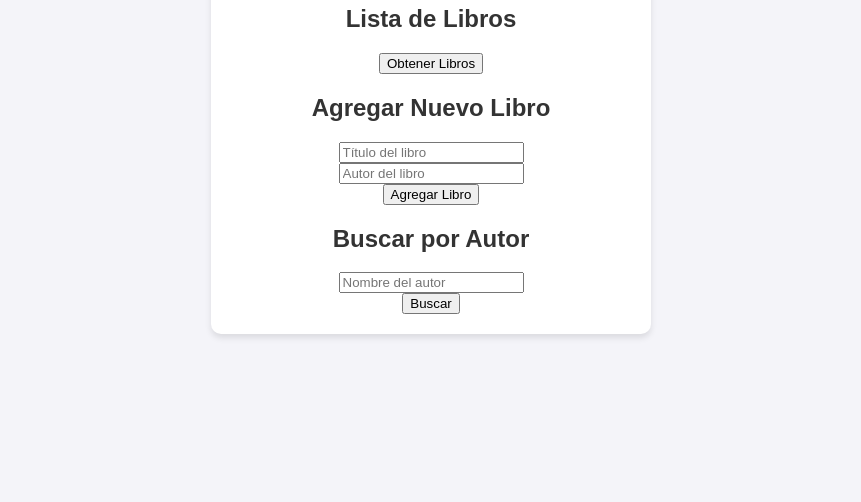
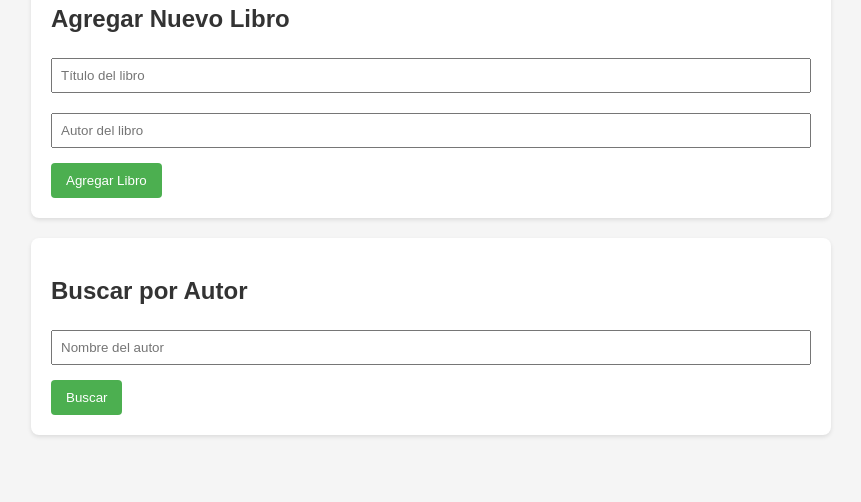
Before and after one commit to HilaryQuinaluisa/PRACTICA, a website built with Vite: page frontend/index.html in a window 1280 px wide. Shown: the part 298-800 px from the top of the page, without its empty margins (209-1070 px from the left). Built offline with nearby package versions, Linux system fonts and the light colour scheme.

Commit message:
Update style.css

```diff
--- a/frontend/src/style.css
+++ b/frontend/src/style.css
@@ -1,54 +1,70 @@
 body {
   font-family: Arial, sans-serif;
-        margin: 0;
-        padding: 0;
-        background-color: #f4f4f9;
-        color: #333;
-        display: flex;
-        justify-content: center;
-        align-items: center;
-        height: 100vh;
+  max-width: 800px;
+  margin: 0 auto;
+  padding: 20px;
+  background-color: #f5f5f5;
 }
 
-      #app {
-        text-align: center;
-        background: #fff;
-        padding: 20px;
-        border-radius: 10px;
-        box-shadow: 0 4px 6px rgba(0, 0, 0, 0.1);
-        max-width: 400px;
-        width: 100%;
+h1, h2 {
+  color: #333;
 }
 
-      h1 {
-        color: #4CAF50;
+.section {
+  background-color: white;
+  padding: 20px;
   margin-bottom: 20px;
+  border-radius: 8px;
+  box-shadow: 0 2px 4px rgba(0,0,0,0.1);
 }
 
-      .card {
-        background: #f9f9f9;
-        padding: 15px;
-        border-radius: 8px;
-        margin-bottom: 20px;
-        box-shadow: 0 2px 4px rgba(0, 0, 0, 0.1);
+.form-group {
+  margin-bottom: 15px;
 }
 
-      #message {
-        font-weight: bold;
-        color: #555;
+input {
+  width: 100%;
+  padding: 8px;
+  margin-top: 5px;
+  box-sizing: border-box;
 }
 
-      #pingButton {
+button {
   background-color: #4CAF50;
   color: white;
+  padding: 10px 15px;
   border: none;
-        padding: 10px 20px;
-        border-radius: 5px;
+  border-radius: 4px;
   cursor: pointer;
-        font-size: 16px;
-        transition: background-color 0.3s ease;
+  margin-right: 10px;
 }
 
-      #pingButton:hover {
+button:hover {
   background-color: #45a049;
 }
+
+.book-card {
+  border: 1px solid #ddd;
+  padding: 15px;
+  margin: 10px 0;
+  border-radius: 4px;
+}
+
+.book-card h3 {
+  margin-top: 0;
+}
+
+.error {
+  color: #d32f2f;
+}
+
+.success {
+  color: #388e3c;
+}
+
+pre {
+  background-color: #f5f5f5;
+  padding: 10px;
+  border-radius: 4px;
+  overflow-x: auto;
+}
```
Lines whose indentation alone changed are shown as unchanged.
